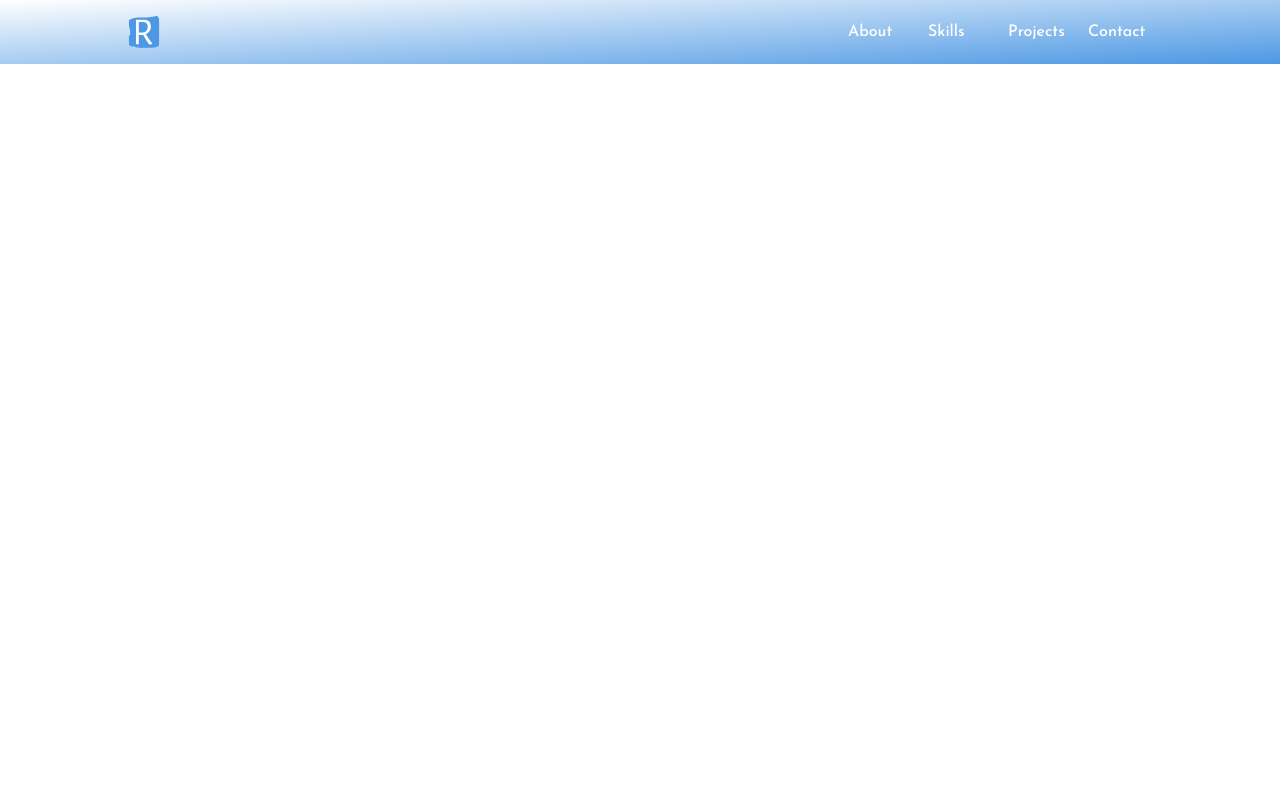
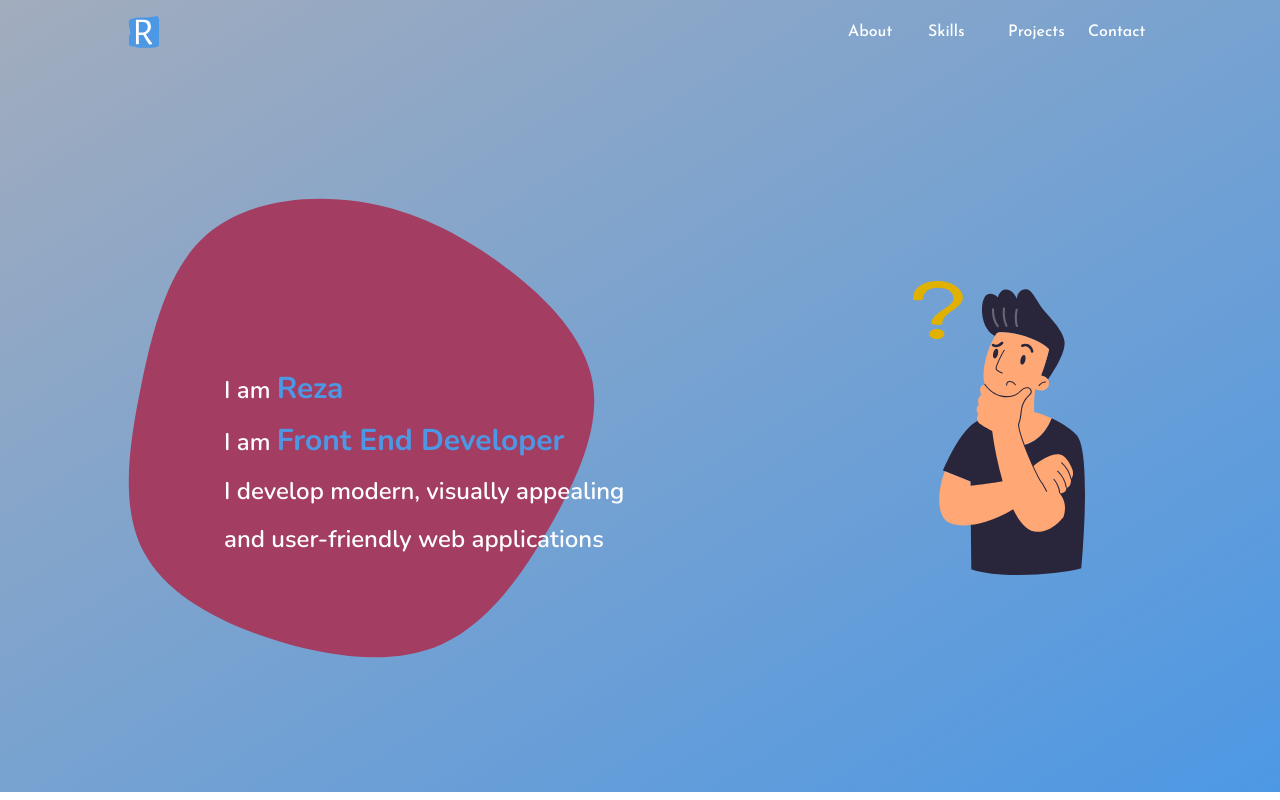
Before and after one commit to rezarafi97/myPortfolio, a React (Vite) app: page / in a window 1280 px wide. Built offline with nearby package versions, Linux system fonts and the light colour scheme.

Commit message:
landing ui builded

```diff
--- a/src/App.jsx
+++ b/src/App.jsx
@@ -1,10 +1,13 @@
+import { LandingContainer } from "./components/landing";
 import { NavbarContainer } from "./components/navbar";
 
 const App = () => {
   return (
-    <div className="bg-gradient-to-br from-white to-[#4d98e4]">
-      <div className="container w-4/5 mx-auto ">
+    <div className="bg-gradient-to-br from-p3 to-p1">
+      <div className="container w-4/5 mx-auto">
         <NavbarContainer />
+
+        <LandingContainer />
       </div>
     </div>
   );
--- a/src/assets/index.jsx
+++ b/src/assets/index.jsx
@@ -1,3 +1,5 @@
 import logo from "./logo.svg";
+import avatar from "./avatar.svg";
+import blob from "./blob.svg";
 
-export { logo };
+export { logo, avatar, blob };
--- /dev/null
+++ b/src/components/landing/Avatar.jsx
@@ -0,0 +1,11 @@
+import { avatar } from "../../assets";
+
+const Avatar = () => {
+  return (
+    <div>
+      <img src={avatar} alt="avatar" className="w-96 h-96" />
+    </div>
+  );
+};
+
+export default Avatar;
--- /dev/null
+++ b/src/components/landing/Introduction.jsx
@@ -0,0 +1,24 @@
+import { blob } from "../../assets";
+
+const Introduction = () => {
+  const listClass = "text-white font-nunito text-2xl font-semibold my-4";
+  const spanClass = "text-p1 text-3xl font-bold";
+
+  return (
+    <div className="relative">
+      <img src={blob} alt="blob" className="w-[65%] h-[65%]" />
+      <ul className="absolute top-40 left-24">
+        <li className={listClass}>
+          I am <span className={spanClass}>Reza</span>
+        </li>
+        <li className={listClass}>
+          I am <span className={spanClass}>Front End Developer</span>
+        </li>
+        <li className={listClass}>I develop modern, visually appealing</li>
+        <li className={listClass}>and user-friendly web applications</li>
+      </ul>
+    </div>
+  );
+};
+
+export default Introduction;
--- /dev/null
+++ b/src/components/landing/LandingContainer.jsx
@@ -0,0 +1,12 @@
+import { Introduction, Avatar } from ".";
+
+const LandingContainer = () => {
+  return (
+    <div className="h-[91vh] flex justify-between items-center">
+      <Introduction />
+      <Avatar />
+    </div>
+  );
+};
+
+export default LandingContainer;
--- /dev/null
+++ b/src/components/landing/index.jsx
@@ -0,0 +1,3 @@
+export { default as LandingContainer } from "./LandingContainer.jsx";
+export { default as Introduction } from "./Introduction.jsx";
+export { default as Avatar } from "./Avatar.jsx";
--- a/src/components/navbar/NavbarMenu.jsx
+++ b/src/components/navbar/NavbarMenu.jsx
@@ -1,6 +1,7 @@
 const NavbarMenu = () => {
   const listClass =
     "cursor-pointer text-white font-josefin text-base font-medium hover:text-lg";
+
   return (
     <>
       <ul className="hidden md:flex items-center gap-4">
--- a/tailwind.config.js
+++ b/tailwind.config.js
@@ -7,6 +7,13 @@ export default {
         nunito: ["Nunito", "sans-serif"],
         josefin: ["Josefin Sans", "sans-serif"],
       },
+      colors: {
+        p1: "#4D98E4",
+        p2: "#3E4756",
+        p3: "#A2ACBD",
+        p4: "#DD7295",
+        p5: "#A33E62",
+      },
     },
   },
   plugins: [],
```
Also changed, not shown: src/assets/avatar.svg (added), src/assets/blob.svg (added).
